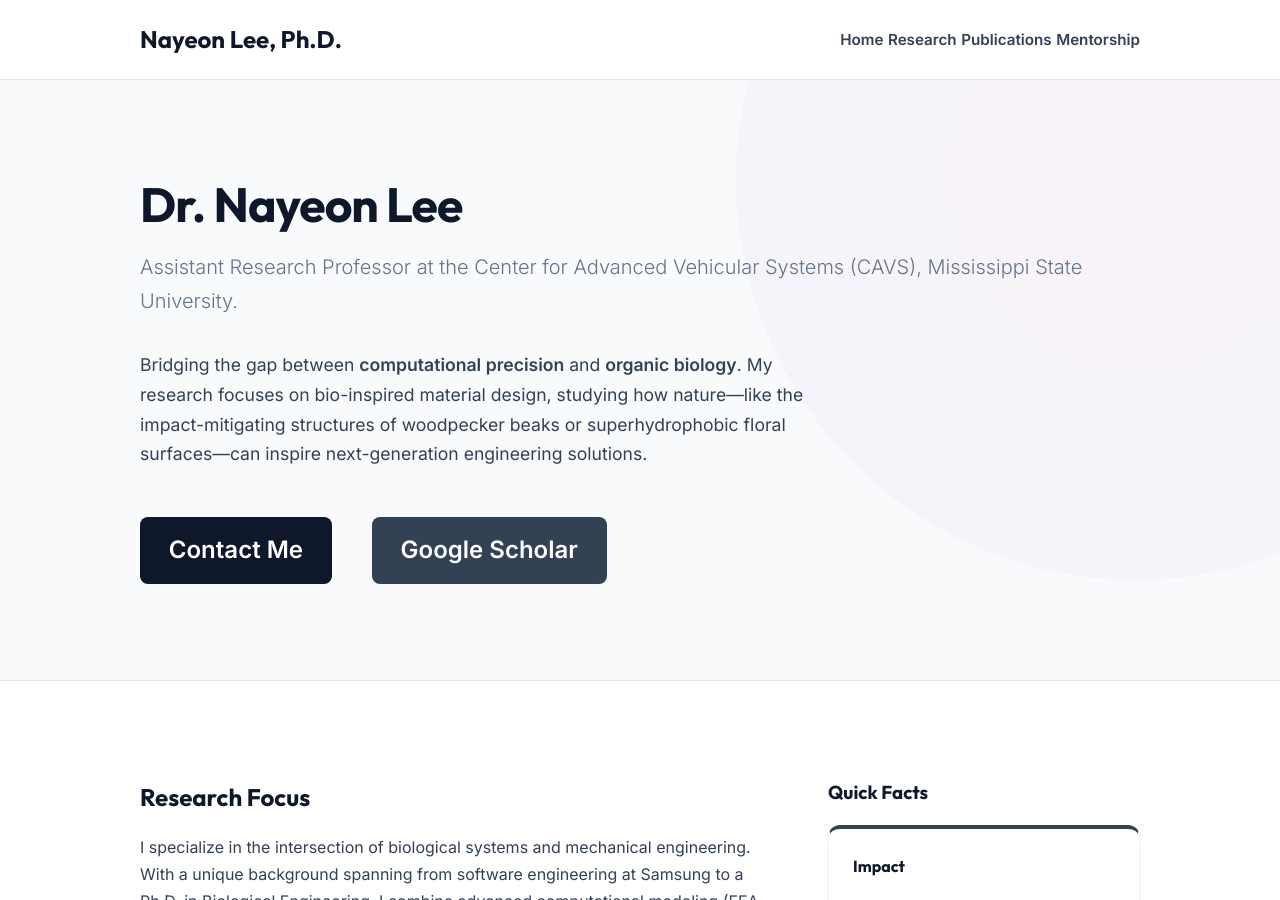
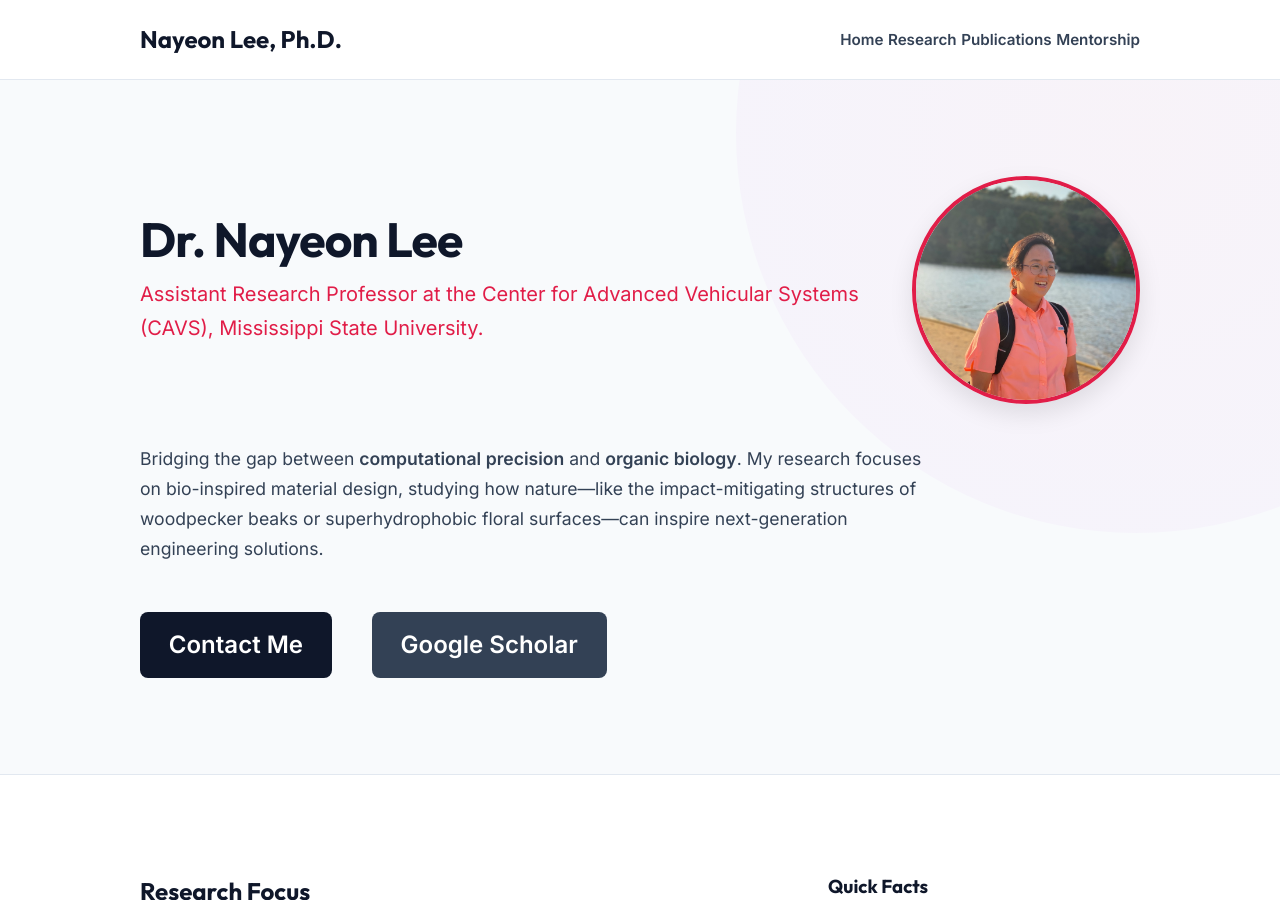
Before and after one commit to nayeonl/nayeonl.github.io, a Jekyll site: the page built from index.md, in a window 1280 px wide and 900 px high. Built offline with Jekyll 4.4.1, drawn with Linux system fonts in a browser that asks for light colours.

Commit message:
Add profile image support

```diff
--- a/_layouts/home.html
+++ b/_layouts/home.html
@@ -3,9 +3,21 @@ layout: default
 ---
 <section class="hero">
   <div class="container">
-    <h1>{{ page.hero.title }}</h1>
-    <div class="subtitle">{{ page.hero.subtitle }}</div>
-    <div style="font-size: 1.1rem; max-width: 700px; color: var(--text-color);">
+    <div style="display: flex; gap: 3rem; align-items: center; justify-content: space-between; flex-wrap: wrap-reverse;">
+      <div class="name-title-section" style="flex: 1; min-width: 300px;">
+        <h1 style="margin-bottom: 0.5rem;">{{ page.hero.title }}</h1>
+        <div class="subtitle" style="font-size: 1.25rem; font-weight: 500; color: var(--secondary-color);">
+          {{ page.hero.subtitle }}
+        </div>
+      </div>
+      {% if page.hero.image %}
+      <div class="hero-image" style="flex-shrink: 0;">
+        <img src="{{ page.hero.image | relative_url }}" alt="{{ page.hero.title }}" style="width: 220px; height: 220px; border-radius: 50%; object-fit: cover; border: 4px solid var(--secondary-color); box-shadow: 0 10px 25px rgba(0,0,0,0.1);">
+      </div>
+      {% endif %}
+    </div>
+
+    <div style="font-size: 1.1rem; max-width: 800px; color: var(--text-color); margin-top: 2rem;">
       {{ page.hero.bio | markdownify }}
     </div>
     <div class="icon-box" style="justify-content: flex-start; margin-top: 2rem;">
--- a/index.md
+++ b/index.md
@@ -5,6 +5,7 @@ hero:
   title: Dr. Nayeon Lee
   subtitle: Assistant Research Professor at the Center for Advanced Vehicular Systems (CAVS), Mississippi State University.
   bio: "Bridging the gap between **computational precision** and **organic biology**. My research focuses on bio-inspired material design, studying how nature—like the impact-mitigating structures of woodpecker beaks or superhydrophobic floral surfaces—can inspire next-generation engineering solutions."
+  image: /assets/images/nayeon.jpg
 research_focus:
   intro: "I specialize in the intersection of biological systems and mechanical engineering. With a unique background spanning from software engineering at Samsung to a Ph.D. in Biological Engineering, I combine advanced computational modeling (FEA, LAMMPS) with extensive experimental material characterization."
   areas:
```
Also changed, not shown: 5 other files.
